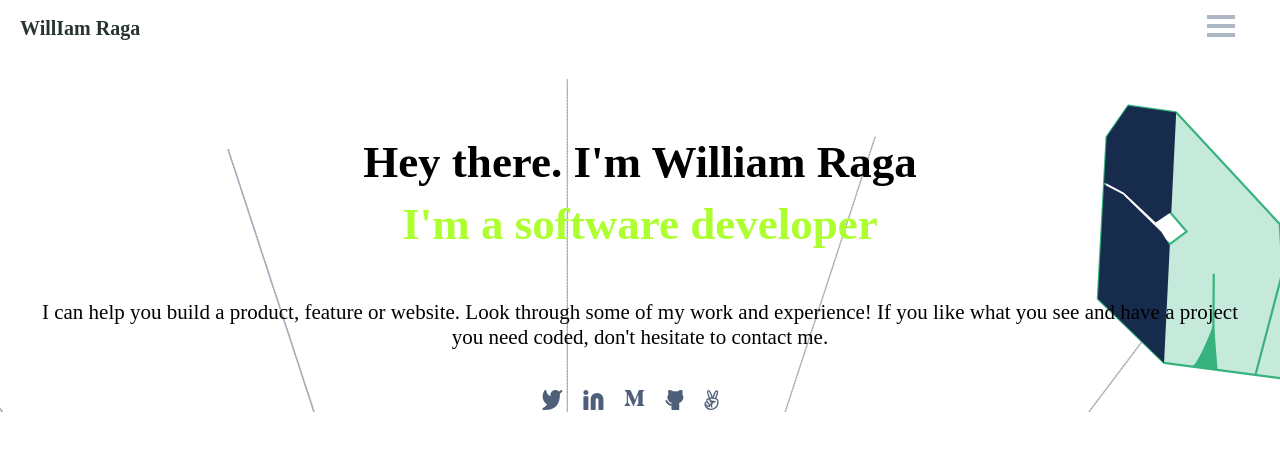
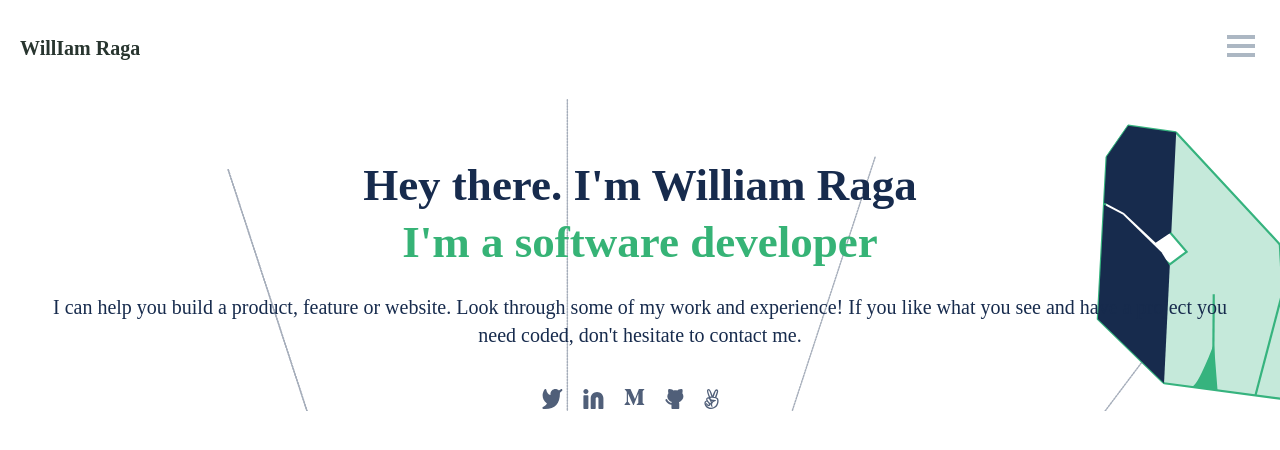
Before and after one commit to itsmraga-hub/Portfolio-3, a plain HTML site: page index.html in a window 1280 px wide. Drawn offline with Linux system fonts and the light colour scheme.

Commit message:
Worked on hero secton styling

```diff
--- a/css/styles.css
+++ b/css/styles.css
@@ -18,7 +18,7 @@ header {
     font-size: 2em;
     font-weight: 600;
     line-height: 2.8em;
-    padding: 0 1em 1em 1em;
+    padding: 1em 0 1em 1em;
 }
 
 .header-container {
@@ -61,21 +61,38 @@ header {
 }
 
 .hero-container__heading {
-    font-size: 3em;
+    padding: 0;
+}
+
+.hero-container__heading .heading {
+    font-size: 4.5em;
     font-weight: bold;
-    padding-bottom: 1rem;
+    line-height: 1.3em;
+    color: #172b4d;
+    flex-grow: 0;
 }
 
 .hero-container__work-title {
+    padding-bottom: 2.4em;
+}
+
+.hero-container__work-title .work-title {
     font-size: 4.5em;
     font-weight: bold;
-    color: greenyellow;
-    padding-bottom: 5rem;
+    line-height: 1.2em;
+    color: #36b376;
 }
 
 .hero-container__intro {
-    font-size: 2.1em;
-    padding-bottom: 4rem;
+    padding-bottom: 4em;
+}
+
+.hero-container__intro .intro {
+    text-align: center;
+    font-size: 2em;
+    line-height: 2.8rem;
+    color: #172b4d;
+    font-weight: 400;
 }
 
 .hero-container__social-icons-list {
@@ -88,6 +105,6 @@ header {
     padding: 0 2em 0 0;
 }
 
-.hero-container__social-icons-list-item svg {
-
+.hero-container__social-icons-list-item path {
+    background-color: #505f79;
 }
```
